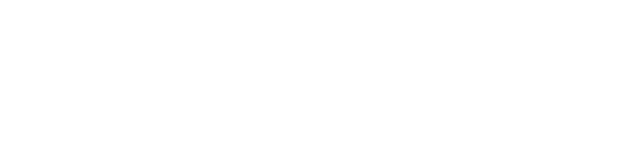
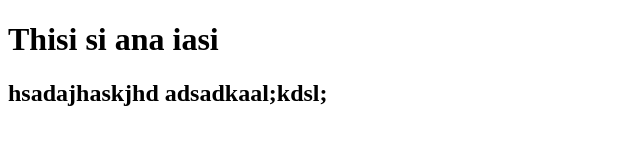
Before and after one commit to bdshifat/my-second-repo, a plain HTML site: page index.html in a window 1280 px wide. Shown: the whole page, without its empty margins (0-640 px from the left). Drawn offline with Linux system fonts and the light colour scheme.

Commit message:
Some Channges

```diff
--- a/index.html
+++ b/index.html
@@ -7,6 +7,8 @@
     <title>My-Second_Repo</title>
 </head>
 <body>
+    <h1>Thisi si ana iasi</h1>
+    <h2>hsadajhaskjhd adsadkaal;kdsl;</h2>
 
 </body>
 </html>
```
